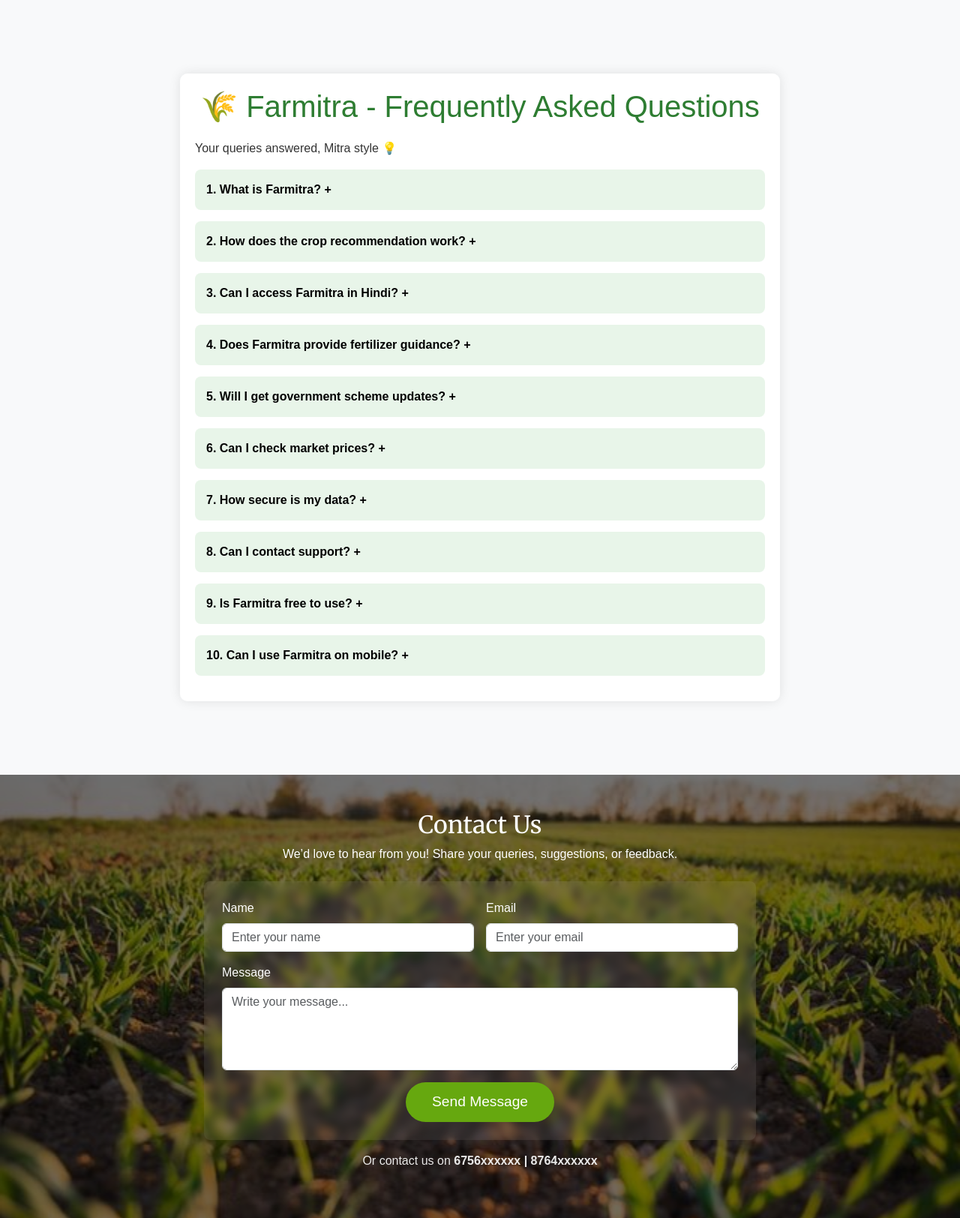
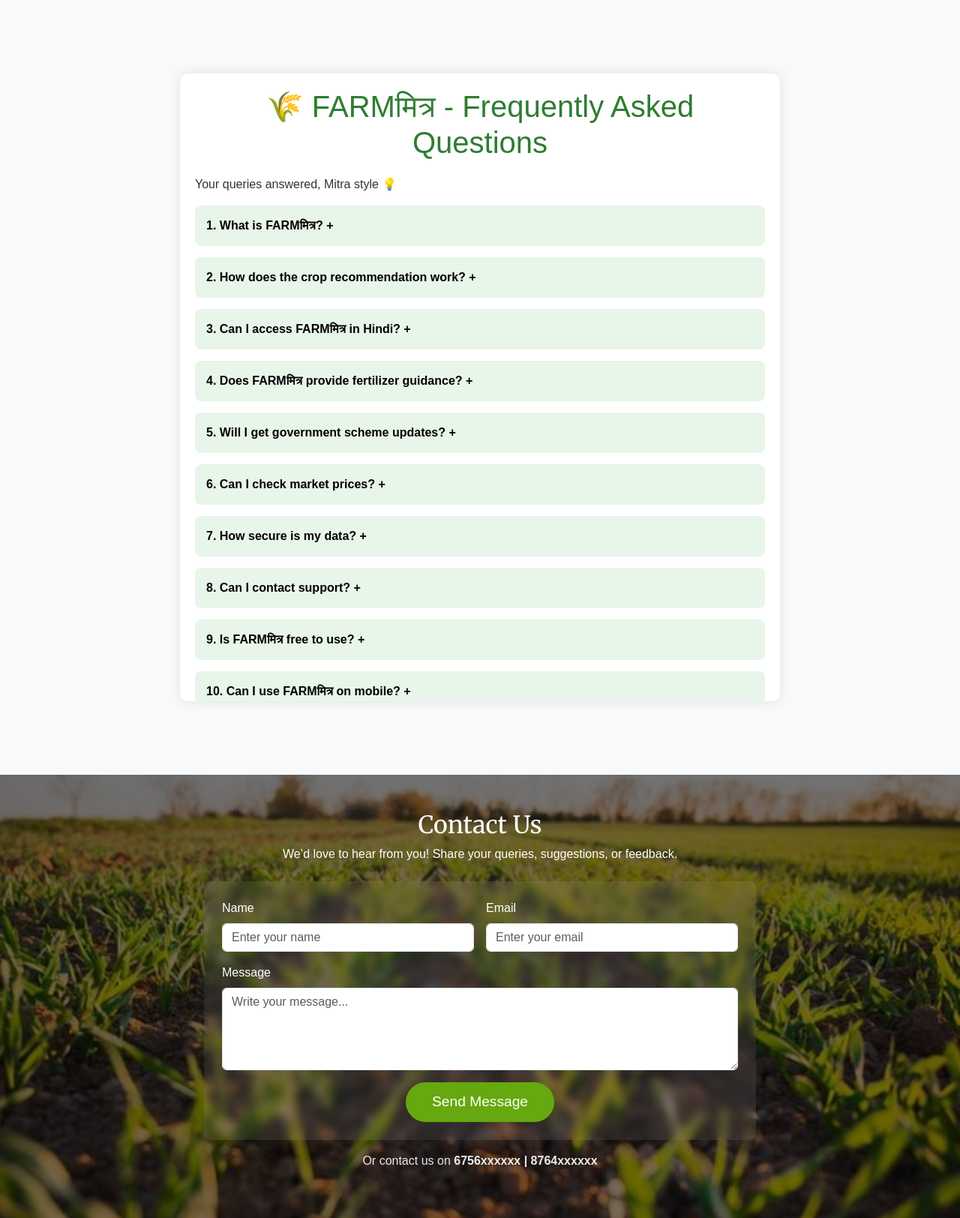
Before and after one commit to Saumya-A-coded/AgroML, a Flask app: page / in a window 1280 px wide. Shown: the part 1046-2670 px from the top of the page at 75% size. Run offline with Flask 3, Linux system fonts and the light colour scheme; some libraries are stand-ins or nearby versions.

Commit message:
changes  by Saumya

```diff
--- a/templates/faq.html
+++ b/templates/faq.html
@@ -8,15 +8,15 @@
 </head>
 <body>
     <div class="faq-container">
-        <h1>🌾 Farmitra - Frequently Asked Questions</h1>
+        <h1>🌾 FARMमित्र - Frequently Asked Questions</h1>
         <p class="subtitle">Your queries answered, Mitra style 💡</p>
 
         <div class="faq-list">
             <!-- FAQ Item -->
              <div class="faq-item">
-                <button class="faq-question">1. What is Farmitra? <span>+</span></button>
+                <button class="faq-question">1. What is FARMमित्र? <span>+</span></button>
                 <div class="faq-answer">
-                    <p>Farmitra is an AI-powered platform designed to help farmers with crop recommendations, fertilizer advice, market prices, government schemes, and more.</p>
+                    <p>FARMमित्र is an AI-powered platform designed to help farmers with crop recommendations, fertilizer advice, market prices, government schemes, and more.</p>
                 </div>
             </div>
 
@@ -28,16 +28,16 @@
             </div>
 
             <div class="faq-item">
-                <button class="faq-question">3. Can I access Farmitra in Hindi? <span>+</span></button>
+                <button class="faq-question">3. Can I access FARMमित्र in Hindi? <span>+</span></button>
                 <div class="faq-answer">
-                    <p>Yes ✅ Farmitra is bilingual (Hindi & English) to ensure accessibility for all farmers.</p>
+                    <p>Yes ✅ FARMमित्र is bilingual (Hindi & English) to ensure accessibility for all farmers.</p>
                 </div>
             </div>
 
             <div class="faq-item">
-                <button class="faq-question">4. Does Farmitra provide fertilizer guidance? <span>+</span></button>
+                <button class="faq-question">4. Does FARMमित्र provide fertilizer guidance? <span>+</span></button>
                 <div class="faq-answer">
-                    <p>Yes 🌱 Farmitra suggests the best fertilizer based on soil health and crop needs.</p>
+                    <p>Yes 🌱 FARMमित्र suggests the best fertilizer based on soil health and crop needs.</p>
                 </div>
             </div>
 
@@ -51,7 +51,7 @@
             <div class="faq-item">
                 <button class="faq-question">6. Can I check market prices? <span>+</span></button>
                 <div class="faq-answer">
-                    <p>Yes 📊 Farmitra shows market price trends of crops so you can sell at the right time.</p>
+                    <p>Yes 📊 FARMमित्र shows market price trends of crops so you can sell at the right time.</p>
                 </div>
             </div>
 
@@ -70,16 +70,16 @@
             </div>
 
             <div class="faq-item">
-                <button class="faq-question">9. Is Farmitra free to use? <span>+</span></button>
+                <button class="faq-question">9. Is FARMमित्र free to use? <span>+</span></button>
                 <div class="faq-answer">
-                    <p>Yes, Farmitra is completely free for farmers 🌾.</p>
+                    <p>Yes, FARMमित्र is completely free for farmers 🌾.</p>
                 </div>
             </div>
 
             <div class="faq-item">
-                <button class="faq-question">10. Can I use Farmitra on mobile? <span>+</span></button>
+                <button class="faq-question">10. Can I use FARMमित्र on mobile? <span>+</span></button>
                 <div class="faq-answer">
-                    <p>Yes 📱 Farmitra is mobile-friendly and works on any device with internet access.</p>
+                    <p>Yes 📱 FARMमित्र is mobile-friendly and works on any device with internet access.</p>
                 </div>
             </div>
         </div>
```
